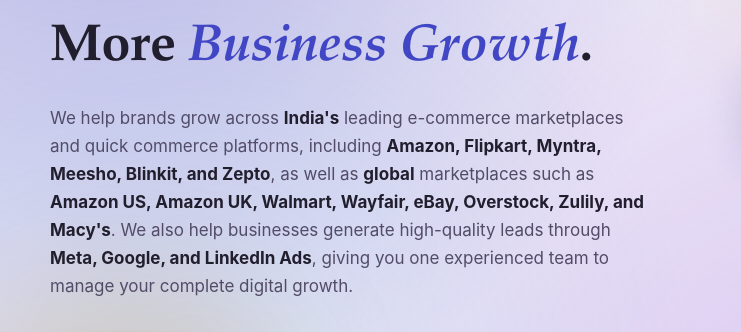
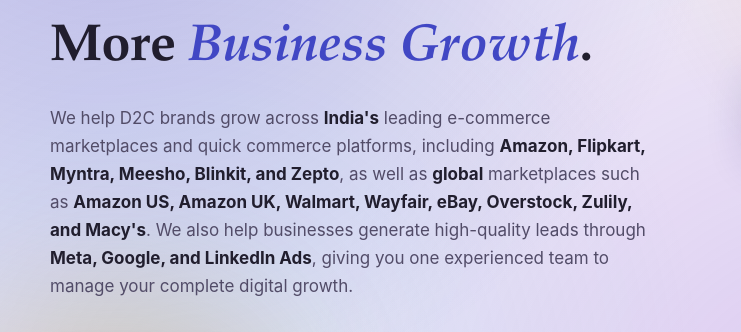
Before and after one commit to kmdevil91/bulls-media-site, a plain HTML site: page index.html in a window 1280 px wide. Shown: the part 297-629 px from the top of the page, 0-741 px from the left. Drawn offline with Linux system fonts and the light colour scheme.

Commit message:
Add D2C to hero subheading

```diff
--- a/index.html
+++ b/index.html
@@ -474,7 +474,7 @@
       <div class="hero-copy">
         <span class="eyebrow">Performance Marketing Studio</span>
         <h1>More orders. More Leads.<br>More <em>Business Growth</em>.</h1>
-        <p class="lede">We help brands grow across <strong>India's</strong> leading e-commerce marketplaces and quick commerce platforms, including <strong>Amazon, Flipkart, Myntra, Meesho, Blinkit, and Zepto</strong>, as well as <strong>global</strong> marketplaces such as <strong>Amazon US, Amazon UK, Walmart, Wayfair, eBay, Overstock, Zulily, and Macy's</strong>. We also help businesses generate high-quality leads through <strong>Meta, Google, and LinkedIn Ads</strong>, giving you one experienced team to manage your complete digital growth.</p>
+        <p class="lede">We help D2C brands grow across <strong>India's</strong> leading e-commerce marketplaces and quick commerce platforms, including <strong>Amazon, Flipkart, Myntra, Meesho, Blinkit, and Zepto</strong>, as well as <strong>global</strong> marketplaces such as <strong>Amazon US, Amazon UK, Walmart, Wayfair, eBay, Overstock, Zulily, and Macy's</strong>. We also help businesses generate high-quality leads through <strong>Meta, Google, and LinkedIn Ads</strong>, giving you one experienced team to manage your complete digital growth.</p>
         <div class="hero-cta">
           <a href="#contact" class="btn btn-accent">Book a growth audit</a>
           <a href="#services" class="btn btn-glass">See what we run →</a>
```
